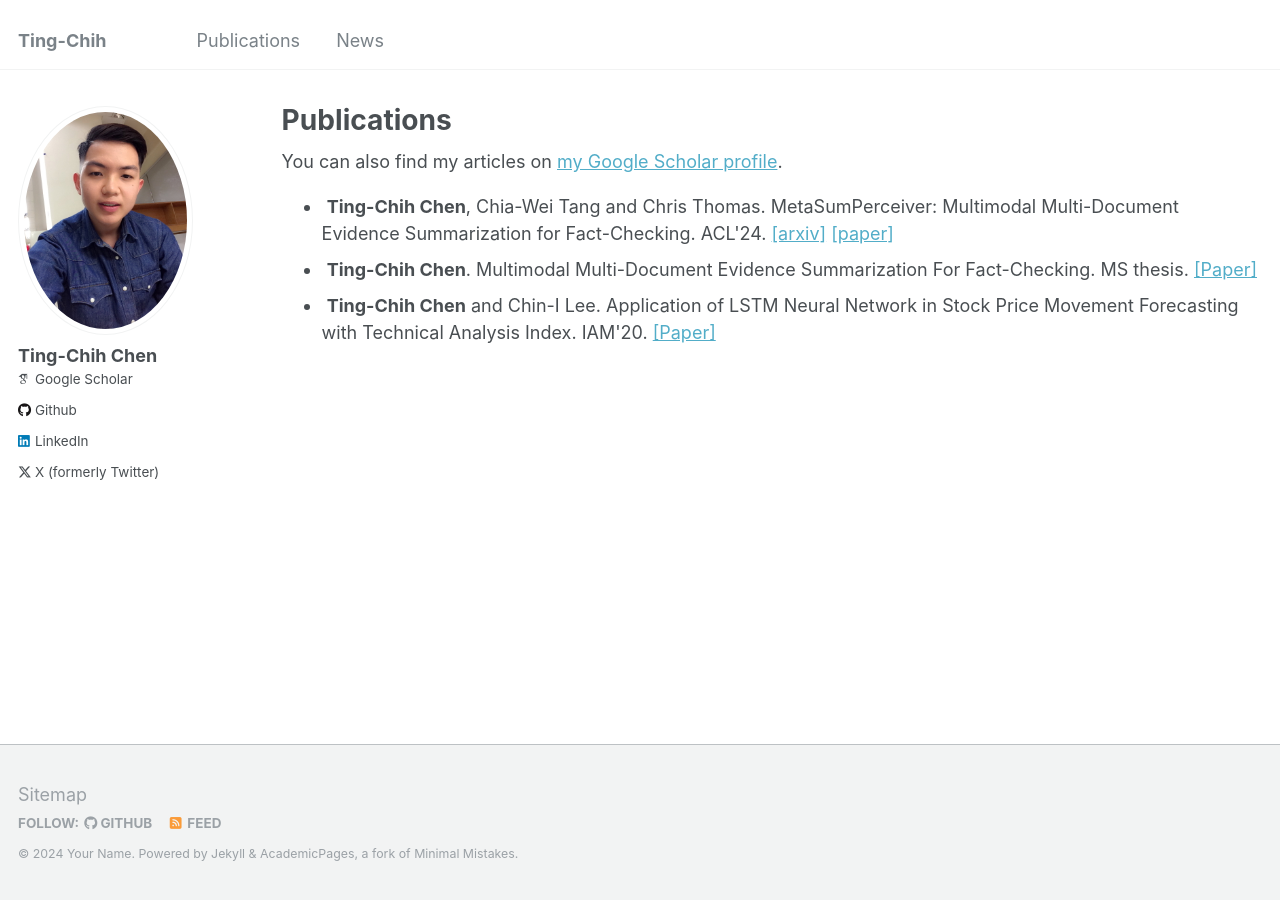
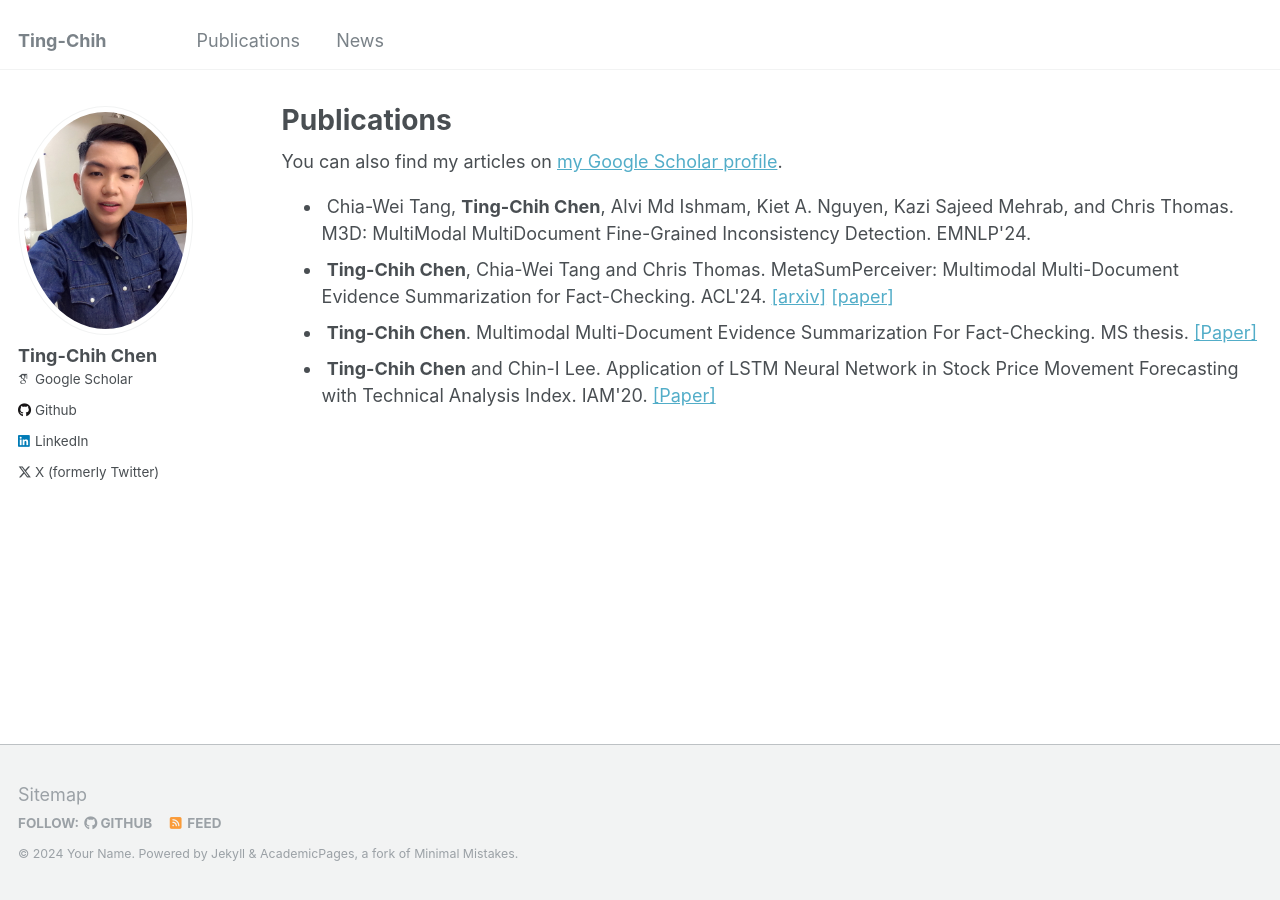
Before and after one commit to tingchihc/tingchihc.github.io, a Jekyll site: the page built from _pages/publications.md, in a window 1280 px wide. Built offline with Jekyll 4.4.1, drawn with Linux system fonts in a browser that asks for light colours; some web fonts are replaced.

Commit message:
Update publications.md

```diff
--- a/_pages/publications.md
+++ b/_pages/publications.md
@@ -10,6 +10,8 @@ author_profile: true
 
   <ul>
 
+  <li><div class="wordwrap"> Chia-Wei Tang, <b>Ting-Chih Chen</b>, Alvi Md Ishmam, Kiet A. Nguyen, Kazi Sajeed Mehrab, and Chris Thomas. M3D: MultiModal MultiDocument Fine-Grained Inconsistency Detection. EMNLP'24. </div></li>
+
   <li><div class="wordwrap"> <b>Ting-Chih Chen</b>, Chia-Wei Tang and Chris Thomas. MetaSumPerceiver: Multimodal Multi-Document Evidence Summarization for Fact-Checking. ACL'24. <a href="https://arxiv.org/abs/2407.13089">[arxiv]</a> <a href="https://aclanthology.org/2024.acl-long.474/">[paper]</a></div></li>
 
   <li><div class="wordwrap"> <b>Ting-Chih Chen</b>. Multimodal Multi-Document Evidence Summarization For Fact-Checking. MS thesis. <a href="files/VT_Ting_THESIS.pdf">[Paper]</a></div></li>
```
